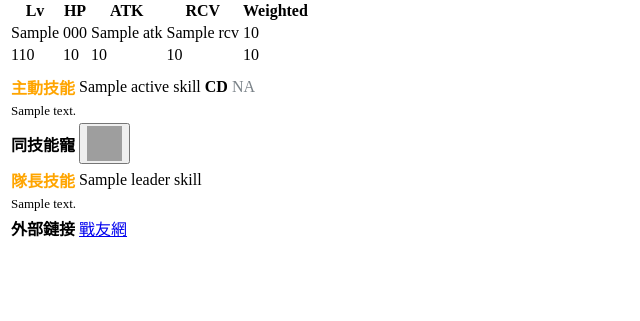
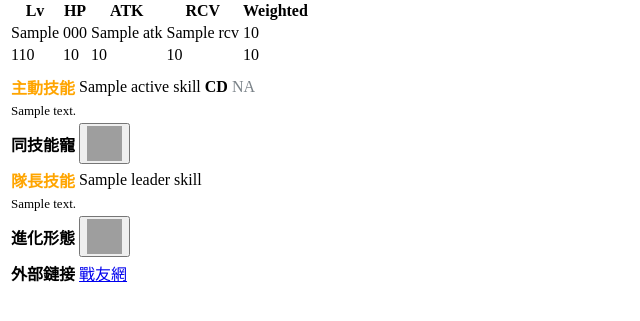
Before and after one commit to jutongpan/padmonster, a Flask app: template templates/monDataViewer.html in a window 1280 px wide. Shown: the part 146-467 px from the top of the page, without its empty margins (0-640 px from the left). Run offline with Flask 2, Linux system fonts and the light colour scheme; the template is opened without the code that fills it: most values are stand-ins (such as "Sample title", 1, 10 or a date in 2020); parts of the project's set-up code (start-up, migrations or seed data) failed here and were passed over; grey boxes are pictures that could not be loaded.

Commit message:
Add monsters before/after evolution to monDataViewer.

```diff
--- a/app.py
+++ b/app.py
@@ -58,6 +58,8 @@ ActiveSkillTypes_All = sorted(df_activeskilltype.ActiveSkillType.dropna().unique
 
 df_leaderskill = pd.read_sql_query("select * from LeaderSkill;", conn)
 df_leaderskill['LeaderSkillDescription'] = df_leaderskill['LeaderSkillDescription'].str.replace('<img src="images/.+?>', '')
+
+df_evo = pd.read_sql_query("select * from Evolution;", conn)
 
 conn.close()
 
@@ -186,6 +188,8 @@ def monData():
 
     LeaderSkillId = df_monster[df_monster.MonsterId==MonsterId].LeaderSkillId.tolist()[0]
     LeaderSkill = df_leaderskill[df_leaderskill.LeaderSkillId==LeaderSkillId].to_dict('records')[0]
+    EvoGroup = df_evo.query('MonsterId == @MonsterId').EvoGroup.tolist()
+    MonsterIdSameEvo = df_evo.query('EvoGroup == @EvoGroup & MonsterId != @MonsterId').MonsterId.tolist()
 
     if MonsterId:
         return render_template(
@@ -197,7 +201,8 @@ def monData():
             SuperAwokenSkillIds = SuperAwokenSkillIds,
             ActiveSkill = ActiveSkill,
             MonsterIdSameAS = MonsterIdSameAS,
-            LeaderSkill = LeaderSkill
+            LeaderSkill = LeaderSkill,
+            MonsterIdSameEvo = MonsterIdSameEvo
             )
 
     return jsonify(error='No match!')
--- a/templates/monDataViewer.html
+++ b/templates/monDataViewer.html
@@ -106,6 +106,18 @@
                     {{ LeaderSkill.LeaderSkillDescription|safe }}
                 </td>
             </tr>
+            {% if MonsterIdSameEvo %}
+            <tr>
+                <th MonsterId == @MonsterId>進化形態</th>
+                <td colspan="3">
+                    {% for Id in MonsterIdSameEvo %}
+                        <button class='btn btn-default btn-monster' value="{{ Id }}">
+                        <img src='{{ img_source }}img/MonsterIcon/{{ Id }}.png' height='35' width='35'>
+                        </button>
+                    {% endfor %}
+                </td>
+            </tr>
+            {% endif %}
             <tr>
                 <th>外部鏈接</th>
                 <td style="text-align: left;" colspan="3">
```
